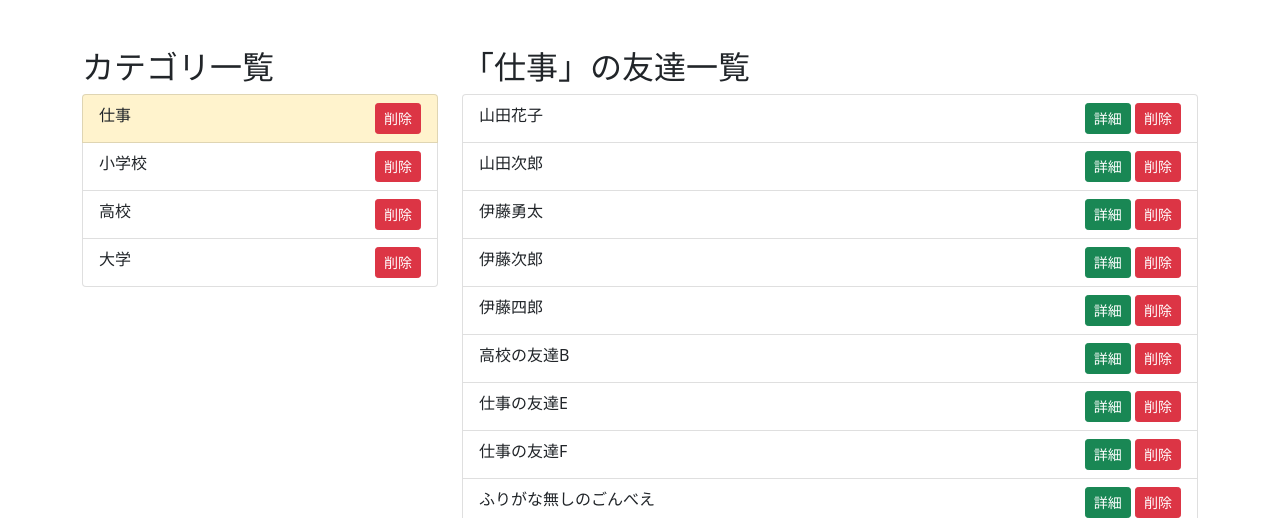
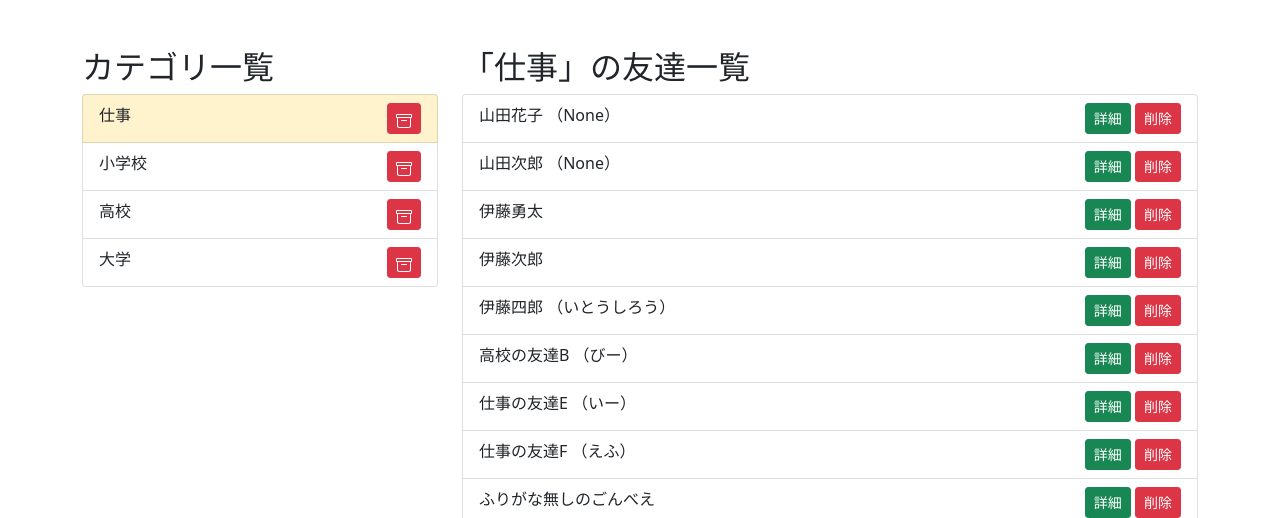
Before and after one commit to kyantaro-man/practice-Tomodachi, a Django app: page /category/1/ in a window 1280 px wide. Shown: the part 56-574 px from the top of the page. Run offline with Django 3.2, Linux system fonts and the light colour scheme; a user stored in the database is signed in; data comes from the database, SQL or seed files in the repository; some libraries are stand-ins or nearby versions.

Commit message:
カテゴリ一覧表示ページの削除ボタンを修正

```diff
--- a/templates/friendslist/category/index.html
+++ b/templates/friendslist/category/index.html
@@ -10,7 +10,11 @@
                 {{ slug }}
                 <li class="list-group-item {% if category.pk == current_category.pk %}list-group-item-warning{% endif %}">
                   <a href="/category/{{ category.pk }}" class="text-decoration-none text-dark">{{ category.name }}</a>
-                  <a href="{% url 'category_delete' category.pk %}" class="btn btn-danger btn-sm float-end">削除</a>
+                  <a href="{% url 'category_delete' category.pk %}" class="btn btn-danger btn-sm float-end">
+                    <svg xmlns="http://www.w3.org/2000/svg" width="16" height="16" fill="currentColor" class="bi bi-archive" viewBox="0 0 16 16">
+                      <path d="M0 2a1 1 0 0 1 1-1h14a1 1 0 0 1 1 1v2a1 1 0 0 1-1 1v7.5a2.5 2.5 0 0 1-2.5 2.5h-9A2.5 2.5 0 0 1 1 12.5V5a1 1 0 0 1-1-1V2zm2 3v7.5A1.5 1.5 0 0 0 3.5 14h9a1.5 1.5 0 0 0 1.5-1.5V5H2zm13-3H1v2h14V2zM5 7.5a.5.5 0 0 1 .5-.5h5a.5.5 0 0 1 0 1h-5a.5.5 0 0 1-.5-.5z"/>
+                    </svg>
+                  </a>
                 </li>
               {% endfor %}
               </ul>
@@ -21,6 +25,9 @@
           {% for friend in friends %}
               <li class="list-group-item">
                 {{ friend.name }}
+                {% if friend.furigana is not None %}
+                  （{{ friend.furigana }}）
+                {% endif %}
                 <div class="float-end">
                   <a href="{% url 'friend' friend.pk %}" class="btn btn-success btn-sm">詳細</a>
                   <a href="{% url 'delete' friend.pk %}" class="btn btn-danger btn-sm">削除</a>
```
